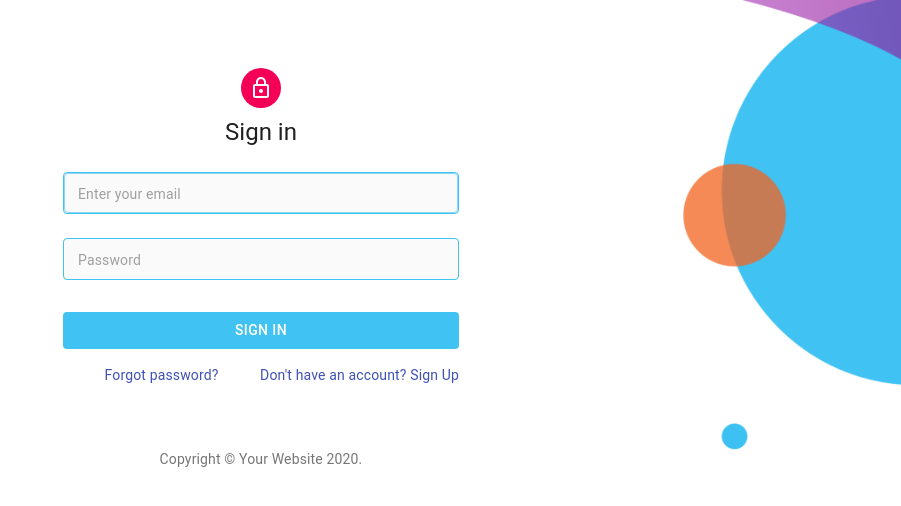
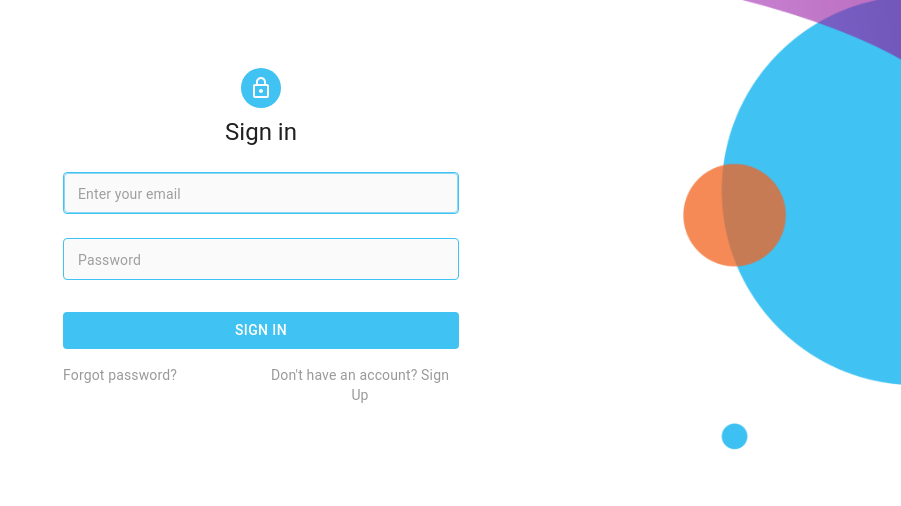
Before and after one commit to sabdullateef87/spicey-cafe, a React (Create React App) app: page /login in a window 1280 px wide. Shown: the top 506 px of the page, without its empty margins (379-1280 px from the left). Built offline with nearby package versions, Linux system fonts and the light colour scheme.

Commit message:
hfhfhhffh

```diff
--- a/src/Components/Login/Login.jsx
+++ b/src/Components/Login/Login.jsx
@@ -5,7 +5,8 @@
 import TextField from "@material-ui/core/TextField";
 import FormControlLabel from "@material-ui/core/FormControlLabel";
 import Checkbox from "@material-ui/core/Checkbox";
-import Link from "@material-ui/core/Link";
+// import Link from "@material-ui/core/Link";
+import { BrowserRouter as Router, Switch, Route, Link } from "react-router-dom";
 import Grid from "@material-ui/core/Grid";
 import Box from "@material-ui/core/Box";
 import LockOutlinedIcon from "@material-ui/icons/LockOutlined";
@@ -36,7 +37,7 @@
   },
   avatar: {
     margin: theme.spacing(1),
-    backgroundColor: theme.palette.secondary.main,
+    backgroundColor: "#40c2f3",
   },
   form: {
     width: "100%", // Fix IE 11 issue.
@@ -54,6 +55,13 @@
     borderRadius: "5px",
     "& .MuiInputBase-root": {
       border: "1px solid #40c2f3",
+    },
+  },
+  forgotPassword: {
+    [theme.breakpoints.down("xs")]: {
+      display: "flex",
+      justifyContent: "center !important",
+      alignItems: "center !important",
     },
   },
 }));
@@ -159,22 +167,41 @@
                 Sign In
               </Button>
               <Grid container>
-                <Grid item xs>
-                  <Link href="#" variant="body2">
+                <Grid
+                  item
+                  xs={12}
+                  sm={6}
+                  md={6}
+                  style={{ display: "flex" }}
+                  className={classes.forgotPassword}
+                >
+                  <Link
+                    to="#"
+                    variant="caption"
+                    style={{
+                      color: "rgba(0,0,0,0.4)",
+                      textAlign: "left",
+                      textDecoration: "none",
+                    }}
+                  >
                     Forgot password?
                   </Link>
                 </Grid>
-                <Grid item>
-                  <Link href="#" variant="body2">
+                <Grid item xs={12} sm={6} md={6}>
+                  <Link
+                    to="/signup"
+                    variant="caption"
+                    style={{ color: "rgba(0,0,0,0.4)", textDecoration: "none" }}
+                  >
                     {"Don't have an account? Sign Up"}
                   </Link>
                 </Grid>
               </Grid>
             </form>
           </div>
-          <Box mt={8}>
+          {/* <Box mt={4}>
             <Copyright />
-          </Box>
+          </Box> */}
         </Container>
       </Grid>
     </div>
--- a/src/Components/Signup/SignUp.jsx
+++ b/src/Components/Signup/SignUp.jsx
@@ -1,21 +1,233 @@
 import React from "react";
-import bg from "../Icons/DesktopBg.png";
+import Avatar from "@material-ui/core/Avatar";
+import Button from "@material-ui/core/Button";
+import CssBaseline from "@material-ui/core/CssBaseline";
+import TextField from "@material-ui/core/TextField";
+import FormControlLabel from "@material-ui/core/FormControlLabel";
+import Checkbox from "@material-ui/core/Checkbox";
+import Grid from "@material-ui/core/Grid";
+import Box from "@material-ui/core/Box";
+import LockOutlinedIcon from "@material-ui/icons/LockOutlined";
+import Typography from "@material-ui/core/Typography";
+import { makeStyles } from "@material-ui/core/styles";
+import Container from "@material-ui/core/Container";
 
-function SignUp() {
+import { BrowserRouter as Router, Switch, Route, Link } from "react-router-dom";
+import { withStyles } from "@material-ui/core/styles";
+import bgm from "../Icons/DesktopBg.png";
+function Copyright() {
+  return (
+    <Typography variant="body2" color="textSecondary" align="center">
+      {"Copyright © "}
+      <Link color="inherit" href="https://material-ui.com/">
+        Your Website
+      </Link>{" "}
+      {new Date().getFullYear()}
+      {"."}
+    </Typography>
+  );
+}
+
+const useStyles = makeStyles((theme) => ({
+  paper: {
+    // marginTop: theme.spacing(8),
+    display: "flex",
+    flexDirection: "column",
+    alignItems: "center",
+  },
+  avatar: {
+    margin: theme.spacing(1),
+    backgroundColor: "#40c2f3",
+  },
+  form: {
+    width: "100%", // Fix IE 11 issue.
+    marginTop: theme.spacing(1),
+  },
+  submit: {
+    margin: theme.spacing(3, 0, 2),
+    color: "white",
+    backgroundColor: "#40c2f3",
+    boxShadow: "none",
+  },
+  textfield: {
+    minWidth: "100%",
+    backgroundColor: "#FAFAFA",
+    borderRadius: "5px",
+    "& .MuiInputBase-root": {
+      border: "1px solid #40c2f3",
+    },
+  },
+  forgotPassword: {
+    [theme.breakpoints.down("xs")]: {
+      display: "flex",
+      justifyContent: "center !important",
+      alignItems: "center !important",
+    },
+  },
+}));
+
+const CssTextField = withStyles({
+  root: {
+    "& label.Mui-focused": {
+      color: "grey",
+      fontSize: 10,
+    },
+    "& ::placeholder": { fontSize: "14px" },
+
+    "&:hover": {
+      borderColor: "#40c2f3",
+    },
+    "& .MuiInput-underline:after": {
+      borderBottom: "none !important",
+    },
+    "& .MuiInput-underline:before": {
+      borderColor: "#40c2f3",
+    },
+    "& .MuiInput-underline:hover:not(.Mui-disabled):before": {
+      borderColor: "#40c2f3",
+    },
+    "& .MuiOutlinedInput-root": {
+      "& fieldset": {
+        border: "none",
+        opacity: "60%",
+      },
+      "&:hover fieldset": {
+        borderColor: "#40c2f3",
+      },
+      "&.Mui-focused fieldset": {
+        border: "1px solid #40c2f3",
+      },
+    },
+  },
+})(TextField);
+
+export default function SignUp() {
+  const classes = useStyles();
+
   return (
     <div
       style={{
-        // backgroundColor: "red",
-        backgroundImage: `url(${bg})`,
+        backgroundImage: `url(${bgm})`,
         height: "100vh",
         backgroundRepeat: "no-repeat",
         backgroundSize: "cover",
         backgroundPosition: "center",
+        paddingTop: "60px",
       }}
     >
-      {/* <h1>Sign up page</h1> */}
+      <Grid>
+        <Container component="main" maxWidth="xs">
+          <CssBaseline />
+          <div className={classes.paper}>
+            <Avatar className={classes.avatar}>
+              <LockOutlinedIcon />
+            </Avatar>
+            <Typography component="h1" variant="h5">
+              Sign Up
+            </Typography>
+            <form className={classes.form} noValidate>
+              <CssTextField
+                className={classes.textfield}
+                size="small"
+                variant="outlined"
+                placeholder="Firstname"
+                required
+                fullWidth
+                id="email"
+                name="email"
+                margin="normal"
+                // value={values.email}
+                // onChange={handleChange}
+                autoComplete="email"
+                autoFocus
+              />
+              <CssTextField
+                className={classes.textfield}
+                size="small"
+                variant="outlined"
+                placeholder="Lastname"
+                required
+                fullWidth
+                id="email"
+                name="email"
+                margin="normal"
+                // value={values.email}
+                // onChange={handleChange}
+                autoComplete="email"
+                autoFocus
+              />
+              <CssTextField
+                className={classes.textfield}
+                size="small"
+                variant="outlined"
+                placeholder="Enter your email"
+                required
+                fullWidth
+                id="email"
+                name="email"
+                margin="normal"
+                autoComplete="email"
+                autoFocus
+              />
+              <CssTextField
+                className={classes.textfield}
+                margin="normal"
+                size="small"
+                variant="outlined"
+                required
+                fullWidth
+                name="password"
+                placeholder="Password"
+                type="password"
+                id="password"
+                autoComplete="current-password"
+              />
+
+              <Button
+                type="submit"
+                fullWidth
+                variant="contained"
+                className={classes.submit}
+              >
+                Sign In
+              </Button>
+              <Grid container>
+                <Grid
+                  item
+                  xs={12}
+                  sm={6}
+                  md={6}
+                  style={{ display: "flex" }}
+                  className={classes.forgotPassword}
+                >
+                  {/* <Link
+                    href="#"
+                    variant="caption"
+                    style={{ color: "rgba(0,0,0,0.4)", textAlign: "left" }}
+                  >
+                    Forgot password?
+                  </Link> */}
+                </Grid>
+                <Grid item item xs={12} sm={6} md={6} mt={3}>
+                  <Link
+                    to="/login"
+                    style={{
+                      color: "rgba(0,0,0,0.4)",
+                      textAlign: "left",
+                      textDecoration: "none",
+                    }}
+                  >
+                    {"Already have an account? Sign In"}
+                  </Link>
+                </Grid>
+              </Grid>
+            </form>
+          </div>
+          {/* <Box mt={8}>
+            <Copyright />
+          </Box> */}
+        </Container>
+      </Grid>
     </div>
   );
 }
-
-export default SignUp;
```
